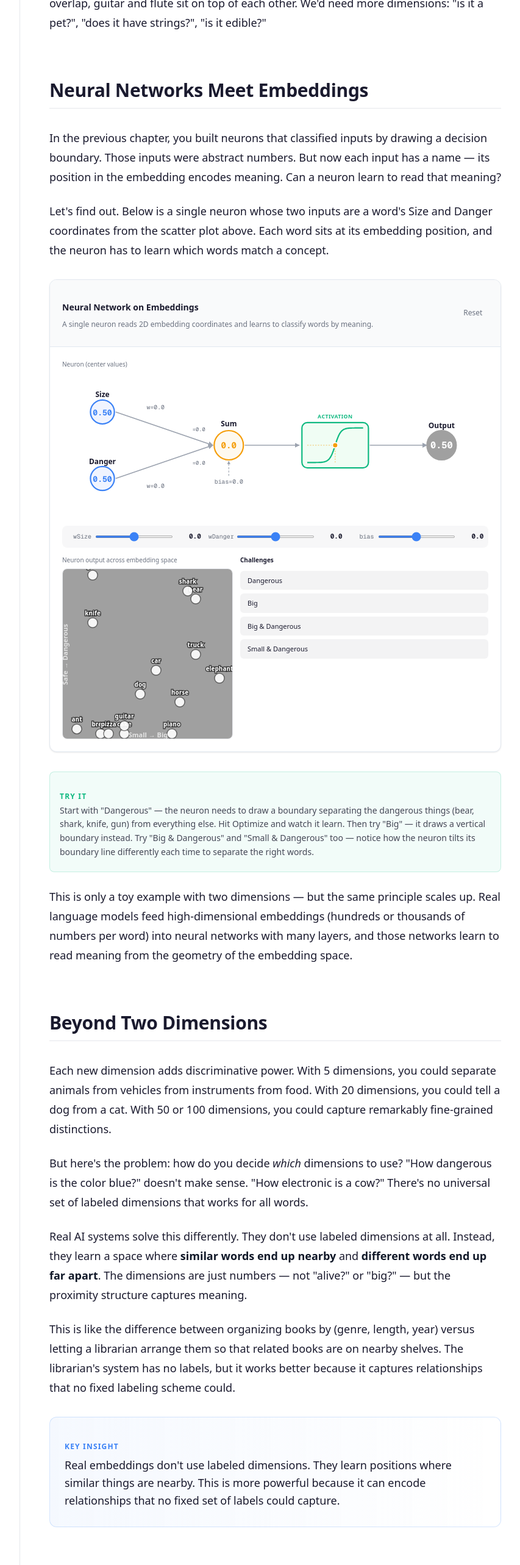
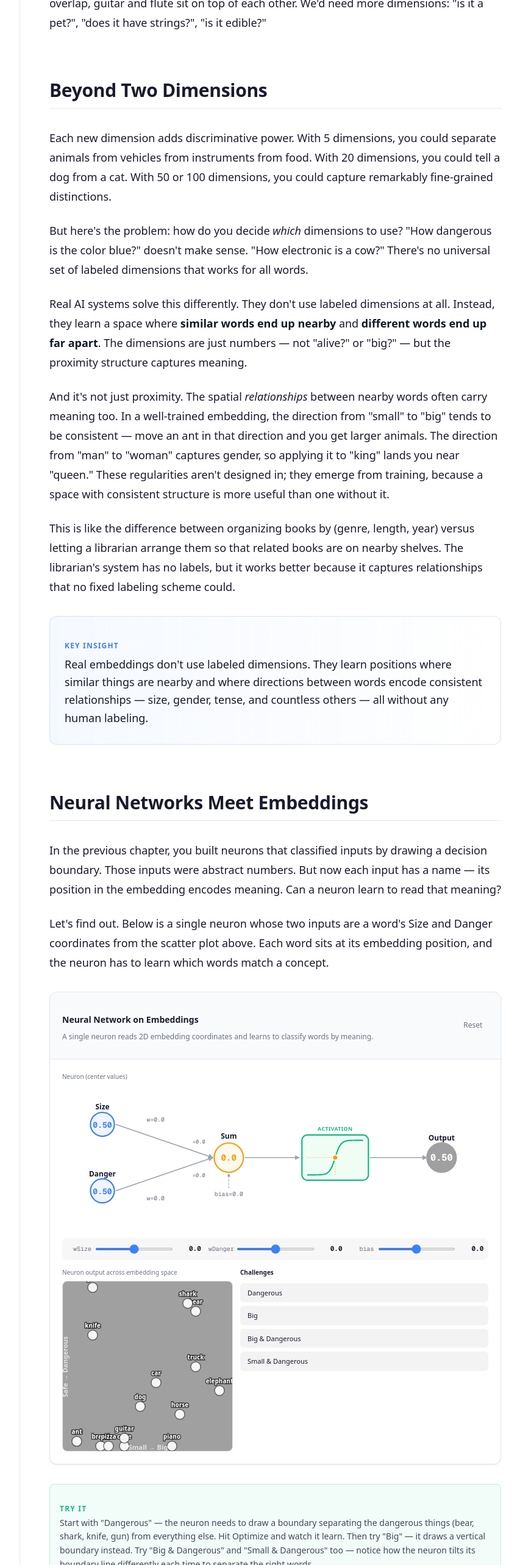
Before and after one commit to robennals/ai-explained, a Next.js app: page /04-embeddings in a window 1280 px wide. Shown: the part 4480-7046 px from the top of the page at 61% size, without its empty margins (223-1076 px from the left). Built offline with nearby package versions, Linux system fonts and the light colour scheme.

Commit message:
Embedding text

```diff
--- a/src/app/(tutorial)/04-embeddings/content.mdx
+++ b/src/app/(tutorial)/04-embeddings/content.mdx
@@ -50,6 +50,22 @@ In "Size × Danger", bear and shark are big AND dangerous, while knife and gun a
 
 Two dimensions are dramatically more expressive than one. With just two numbers, we can plot two independent properties at once, and even represent overlapping categories like a Venn diagram. But we still can't distinguish everything — dog and cat overlap, guitar and flute sit on top of each other. We'd need more dimensions: "is it a pet?", "does it have strings?", "is it edible?"
 
+## Beyond Two Dimensions
+
+Each new dimension adds discriminative power. With 5 dimensions, you could separate animals from vehicles from instruments from food. With 20 dimensions, you could tell a dog from a cat. With 50 or 100 dimensions, you could capture remarkably fine-grained distinctions.
+
+But here's the problem: how do you decide *which* dimensions to use? "How dangerous is the color blue?" doesn't make sense. "How electronic is a cow?" There's no universal set of labeled dimensions that works for all words.
+
+Real AI systems solve this differently. They don't use labeled dimensions at all. Instead, they learn a space where **similar words end up nearby** and **different words end up far apart**. The dimensions are just numbers — not "alive?" or "big?" — but the proximity structure captures meaning.
+
+And it's not just proximity. The spatial *relationships* between nearby words often carry meaning too. In a well-trained embedding, the direction from "small" to "big" tends to be consistent — move an ant in that direction and you get larger animals. The direction from "man" to "woman" captures gender, so applying it to "king" lands you near "queen." These regularities aren't designed in; they emerge from training, because a space with consistent structure is more useful than one without it.
+
+This is like the difference between organizing books by (genre, length, year) versus letting a librarian arrange them so that related books are on nearby shelves. The librarian's system has no labels, but it works better because it captures relationships that no fixed labeling scheme could.
+
+<KeyInsight>
+Real embeddings don't use labeled dimensions. They learn positions where similar things are nearby and where directions between words encode consistent relationships — size, gender, tense, and countless others — all without any human labeling.
+</KeyInsight>
+
 ## Neural Networks Meet Embeddings
 
 In the previous chapter, you built neurons that classified inputs by drawing a decision boundary. Those inputs were abstract numbers. But now each input has a name — its position in the embedding encodes meaning. Can a neuron learn to read that meaning?
@@ -63,20 +79,6 @@ Start with "Dangerous" — the neuron needs to draw a boundary separating the da
 </TryIt>
 
 This is only a toy example with two dimensions — but the same principle scales up. Real language models feed high-dimensional embeddings (hundreds or thousands of numbers per word) into neural networks with many layers, and those networks learn to read meaning from the geometry of the embedding space.
-
-## Beyond Two Dimensions
-
-Each new dimension adds discriminative power. With 5 dimensions, you could separate animals from vehicles from instruments from food. With 20 dimensions, you could tell a dog from a cat. With 50 or 100 dimensions, you could capture remarkably fine-grained distinctions.
-
-But here's the problem: how do you decide *which* dimensions to use? "How dangerous is the color blue?" doesn't make sense. "How electronic is a cow?" There's no universal set of labeled dimensions that works for all words.
-
-Real AI systems solve this differently. They don't use labeled dimensions at all. Instead, they learn a space where **similar words end up nearby** and **different words end up far apart**. The dimensions are just numbers — not "alive?" or "big?" — but the proximity structure captures meaning.
-
-This is like the difference between organizing books by (genre, length, year) versus letting a librarian arrange them so that related books are on nearby shelves. The librarian's system has no labels, but it works better because it captures relationships that no fixed labeling scheme could.
-
-<KeyInsight>
-Real embeddings don't use labeled dimensions. They learn positions where similar things are nearby. This is more powerful because it can encode relationships that no fixed set of labels could capture.
-</KeyInsight>
 
 ## Exploring a Real Embedding
 
```
